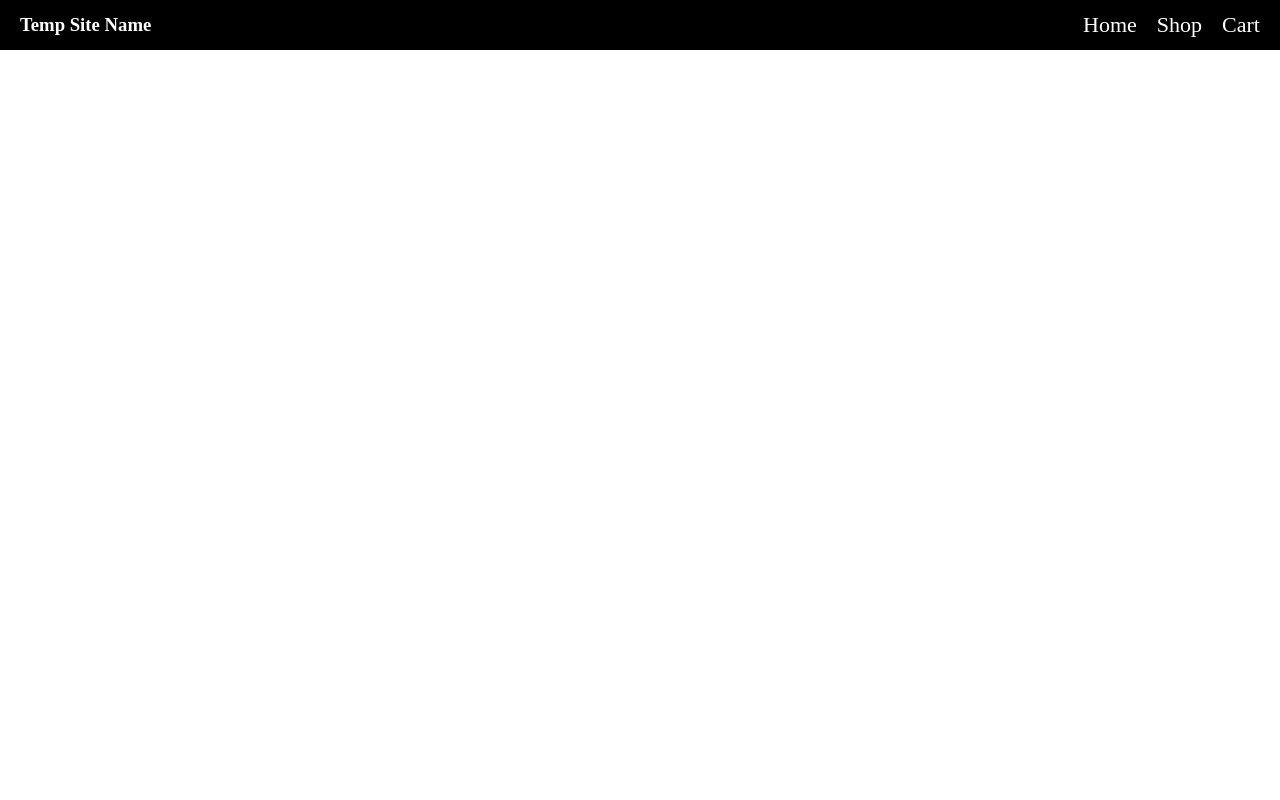
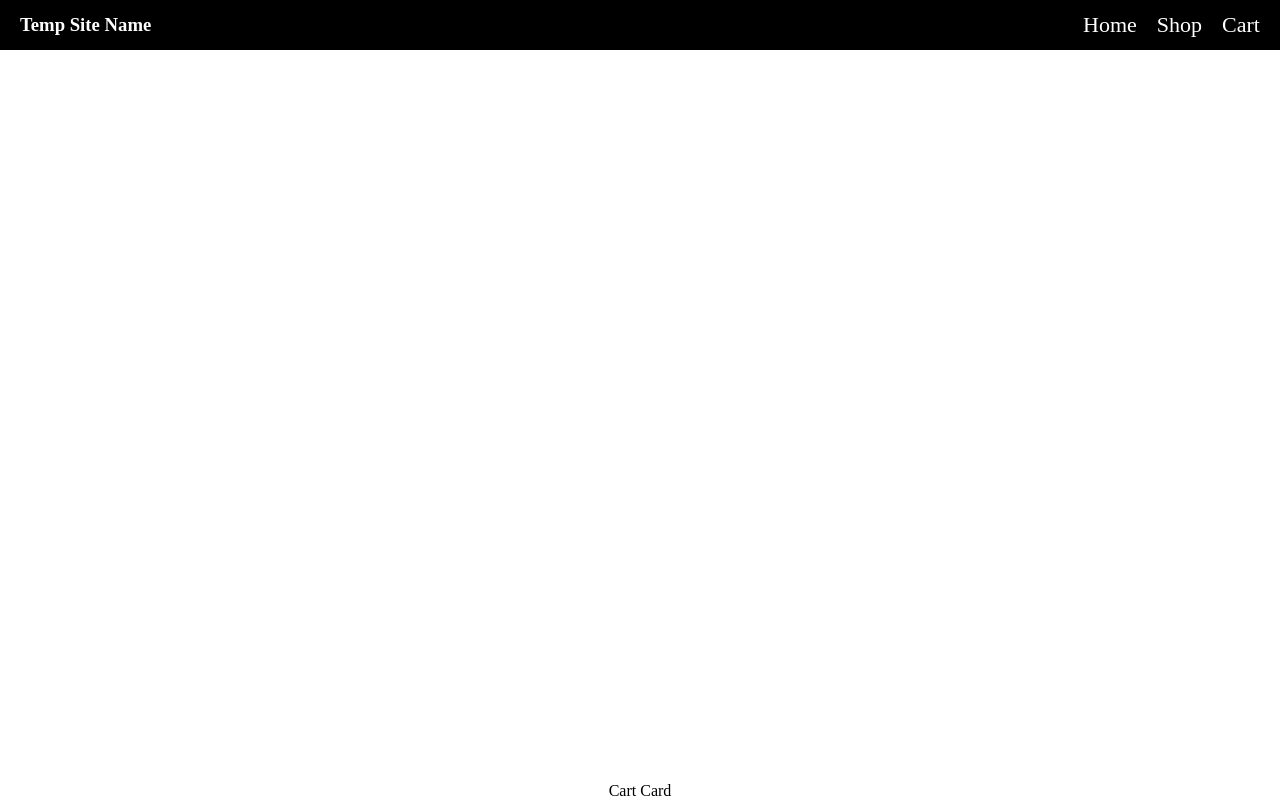
Before and after one commit to robisonwebdev/shopping-cart, a React (Create React App) app: page /cart in a window 1280 px wide. Built offline with nearby package versions, Linux system fonts and the light colour scheme; a web font is replaced by a local one.

Commit message:
Imported CartCard and tested

```diff
--- a/src/components/Cart.js
+++ b/src/components/Cart.js
@@ -1,9 +1,10 @@
 import React from 'react';
+import CartCard from './CartCard';
 
 const Cart = () => {
     return (
         <div className='cart'>
-
+            <CartCard />
         </div>
     );
 }
```
